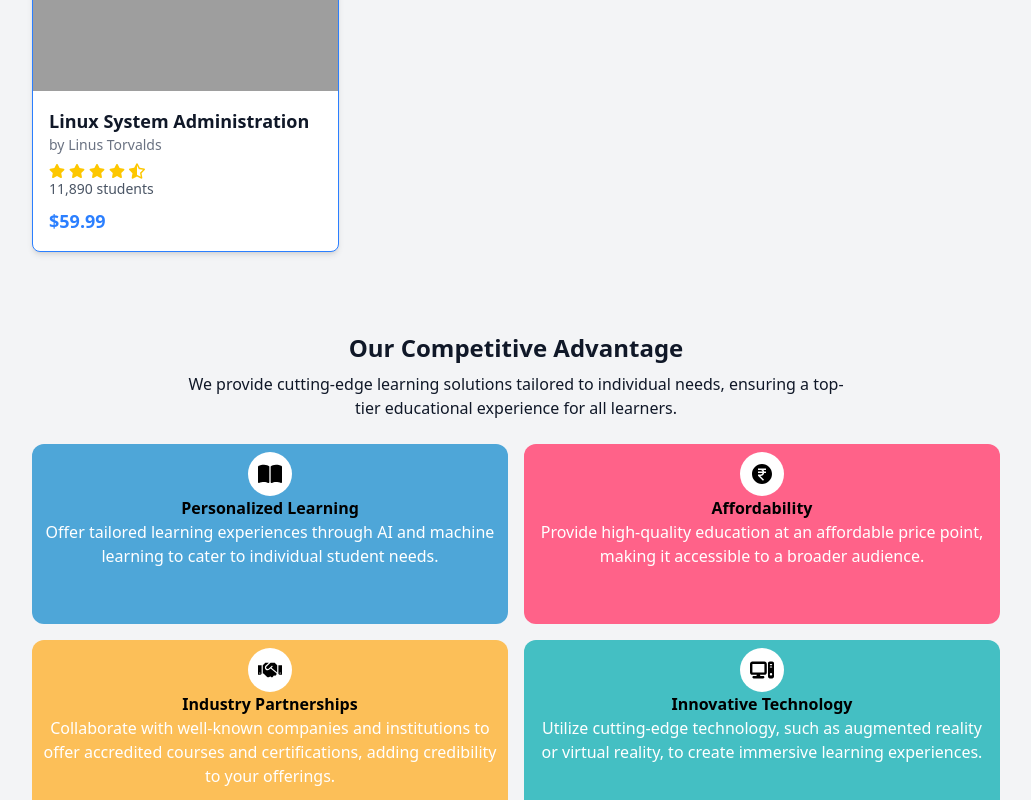
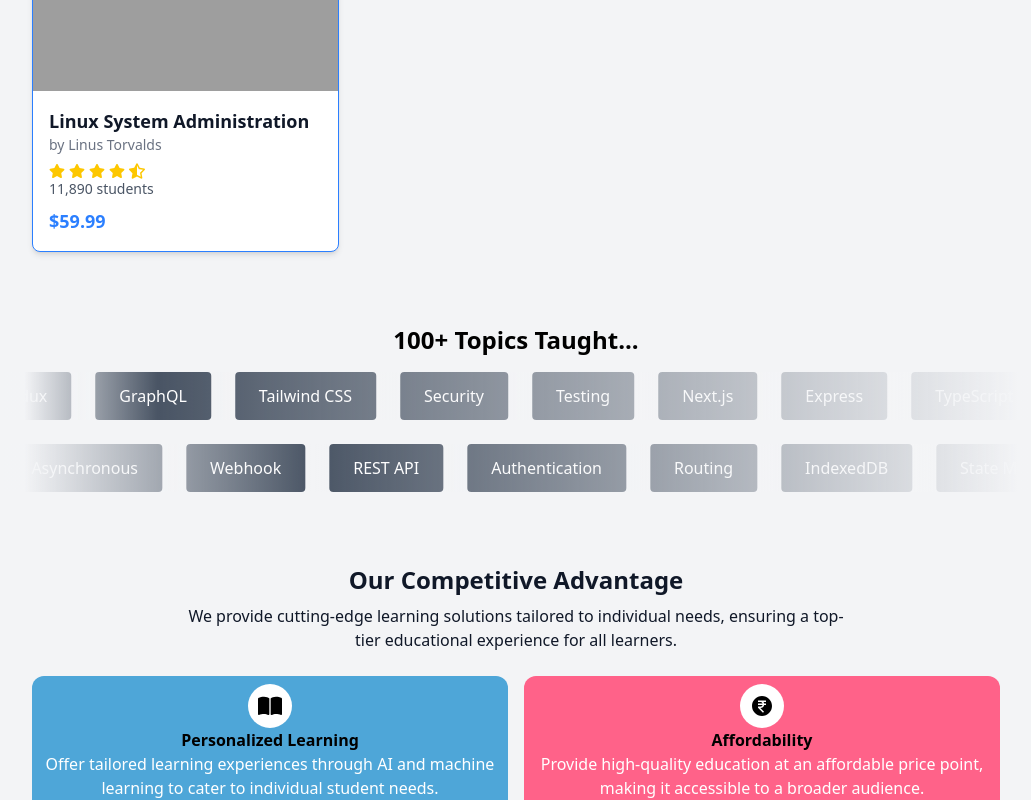
Before and after one commit to Suvo-Ghosh/Landing-Page, a React (Vite) app in the folder client/: page / in a window 1280 px wide. Shown: the part 2000-2800 px from the top of the page, without its empty margins (124-1155 px from the left). Built offline with nearby package versions, Linux system fonts and the light colour scheme; grey boxes are pictures that could not be loaded.

Commit message:
add ScrollingTopics component

```diff
--- a/client/src/App.jsx
+++ b/client/src/App.jsx
@@ -9,6 +9,7 @@ import Register from "./components/Register"
 import TestimonialCarousel from "./components/TestimonialCarousel"
 import Courses from "./components/Courses"
 import { Toaster } from 'react-hot-toast'
+import ScrollingTopics from "./components/ScrollingTopics"
 
 function App() {
   const [isLoginOpen, setIsLoginOpen] = useState(false);
@@ -22,6 +23,7 @@ function App() {
       <Navbar setIsLoginOpen={setIsLoginOpen} setIsRegisterOpen={setIsRegisterOpen} loggedIn={loggedIn} user={user} />
       <HeroSection />
       <Courses />
+      <ScrollingTopics />
       <Features />
       <TestimonialCarousel />
       <Footer />
--- a/client/src/components/HeroSection.jsx
+++ b/client/src/components/HeroSection.jsx
@@ -16,10 +16,10 @@ function HeroSection() {
                         transformative journey to simplify education and unlock your full potential.
                     </p>
                     <div className="mt-6 mb-4 flex justify-center md:justify-start gap-3">
-                        <button className="px-5 py-2 bg-blue-600 hover:bg-blue-700 dark:bg-blue-500 dark:hover:bg-blue-600 text-white font-semibold rounded shadow-md">
+                        <button className="cursor-pointer px-5 py-2 bg-blue-600 hover:bg-blue-700 dark:bg-blue-500 dark:hover:bg-blue-600 text-white font-semibold rounded shadow-md">
                             Start Now
                         </button>
-                        <button className="px-5 py-2 bg-gray-500 hover:bg-gray-600 dark:bg-gray-700 dark:hover:bg-gray-600 text-white font-semibold rounded shadow-md">
+                        <button className="cursor-pointer px-5 py-2 bg-gray-500 hover:bg-gray-600 dark:bg-gray-700 dark:hover:bg-gray-600 text-white font-semibold rounded shadow-md">
                             Take Tour
                         </button>
                     </div>
--- a/client/src/components/Navbar.jsx
+++ b/client/src/components/Navbar.jsx
@@ -4,7 +4,7 @@ import Theme from "./Theme";
 function Navbar({ setIsLoginOpen, setIsRegisterOpen, loggedIn, user }) {
     return (
         <div className="sticky top-0 z-10 w-full bg-gray-200 dark:bg-gray-900 shadow-md dark:shadow-lg transition-colors duration-300">
-            <div className=" flex justify-between px-1 sm:px-3 md:px-6 mx-auto w-full py-3 ">
+            <div className=" flex justify-between px-4 md:px-6 mx-auto w-full py-3 ">
                 <div className="flex items-center justify-center">
                     <img src="/logo3.svg" alt="logo" loading="lazy" className="hidden sm:flex" width={50} height={30} />
                     <h1 className="text-gray-900 dark:text-white font-bold text-xl">Learnity</h1>
@@ -15,13 +15,13 @@ function Navbar({ setIsLoginOpen, setIsRegisterOpen, loggedIn, user }) {
                         ? <p className="dark:text-white font-semibold">Hi, {user}</p>
                         : <>
                             <button
-                                className="px-4 py-1 cursor-pointer bg-blue-500 dark:bg-blue-700 text-white font-medium rounded shadow"
+                                className="px-4 py-1 cursor-pointer bg-blue-500 dark:bg-blue-700 text-white font-medium rounded shadow-md"
                                 onClick={() => setIsLoginOpen(true)}
                             >
                                 Login
                             </button>
                             <button
-                                className="px-3 py-1 cursor-pointer bg-green-500 dark:bg-green-700 text-white font-medium rounded shadow"
+                                className="px-3 py-1 cursor-pointer bg-green-500 dark:bg-green-700 text-white font-medium rounded shadow-md"
                                 onClick={() => setIsRegisterOpen(true)}
                             >
                                 Register
--- /dev/null
+++ b/client/src/components/ScrollingTopics.jsx
@@ -0,0 +1,60 @@
+import React from "react";
+
+const topics1 = [
+    "Node.js", "MongoDB", "React", "Redux", "GraphQL",
+    "Tailwind CSS", "Security", "Testing", "Next.js", "Express",
+    "TypeScript", "Hoisting", "Webpack", "Bun", "REST API"
+];
+
+const topics2 = [
+    "Authentication", "Routing", "IndexedDB", "State Management",
+    "Tailwind CSS", "Security", "Middleware", "Next.js", "Concurrency",
+    "Live Project", "Hooks", "Asynchronous", "Webhook", "REST API"
+];
+
+const ScrollingTopics = () => {
+    return (
+        <div className="w-full bg-gray-100 dark:bg-gray-800 transition-colors duration-300">
+            <div className="max-w-screen-lg mx-auto py-8 relative">
+                <h2 className="text-2xl font-bold text-center dark:text-white mb-4">
+                    100+ Topics Taught...
+                </h2>
+
+                {/* First Scrolling Row with Unified Blur Effect */}
+                <div className="relative w-full overflow-hidden h-12">
+                    {/* Blur Effect in a Single Div */}
+                    <div className="absolute inset-0 h-full bg-gradient-to-r from-gray-100 from-[2%] via-transparent via-[15%] to-gray-100 to-[99%] dark:from-gray-800 dark:to-gray-800 pointer-events-none z-10"></div>
+
+                    <div className="flex gap-6 absolute left-0 w-max animate-scroll">
+                        {[...topics1, ...topics1].map((topic, index) => (
+                            <div
+                                key={index}
+                                className="px-4 sm:px-6 py-2 sm:py-3 bg-gray-600 text-white rounded-sm whitespace-nowrap"
+                            >
+                                {topic}
+                            </div>
+                        ))}
+                    </div>
+                </div>
+
+                {/* Second Scrolling Row (Opposite Direction) */}
+                <div className="relative w-full overflow-hidden h-12 mt-2 sm:mt-4 md:mt-6">
+                    {/* Blur Effect in a Single Div */}
+                    <div className="absolute inset-0 h-full bg-gradient-to-r from-gray-100 from-[2%] via-transparent via-[30%] to-gray-100 to-[99%] dark:from-gray-800 dark:to-gray-800 pointer-events-none z-10"></div>
+                    <div className="flex gap-6 absolute left-0 w-max animate-infinite-scroll">
+                        {[...topics2, ...topics2].map((topic, index) => (
+                            <div
+                                key={index}
+                                className="px-4 sm:px-6 py-2 sm:py-3 bg-gray-600 text-white rounded-sm whitespace-nowrap"
+                            >
+                                {topic}
+                            </div>
+                        ))}
+                    </div>
+                </div>
+            </div>
+        </div>
+    );
+};
+
+export default ScrollingTopics;
--- a/client/src/index.css
+++ b/client/src/index.css
@@ -5,6 +5,10 @@
     --animate-SlideFromRight: SlideFromRight 0.8s;
     --animate-SlideFromLeft: SlideFromLeft 0.8s;
     --animate-fadeIn: fadeIn 0.4s ease-in-out;
+    --animate-scroll: scroll 30s linear infinite;
+    --animate-infinite-scroll: infinite-scroll 30s linear infinite;
+
+
 
     @keyframes SlideFromRight {
         0% {
@@ -13,6 +17,26 @@
 
         100% {
             transform: translateX(0);
+        }
+    }
+
+    @keyframes scroll {
+        0% {
+            transform: translateX(0)
+        }
+
+        100% {
+            transform: translateX(calc(-50% - 4px))
+        }
+    }
+
+    @keyframes infinite-scroll {
+        0% {
+            transform: translateX(calc(-50% - 4px))
+        }
+
+        100% {
+            transform: translateX(0)
         }
     }
 
```
